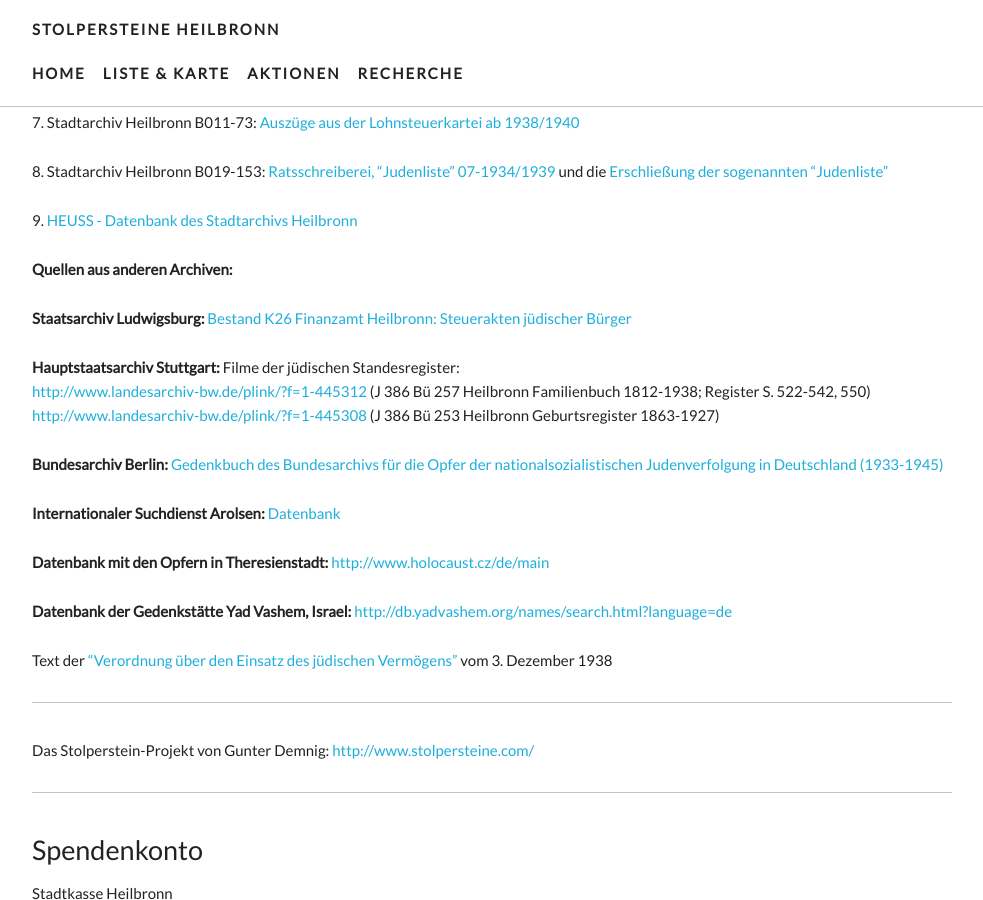
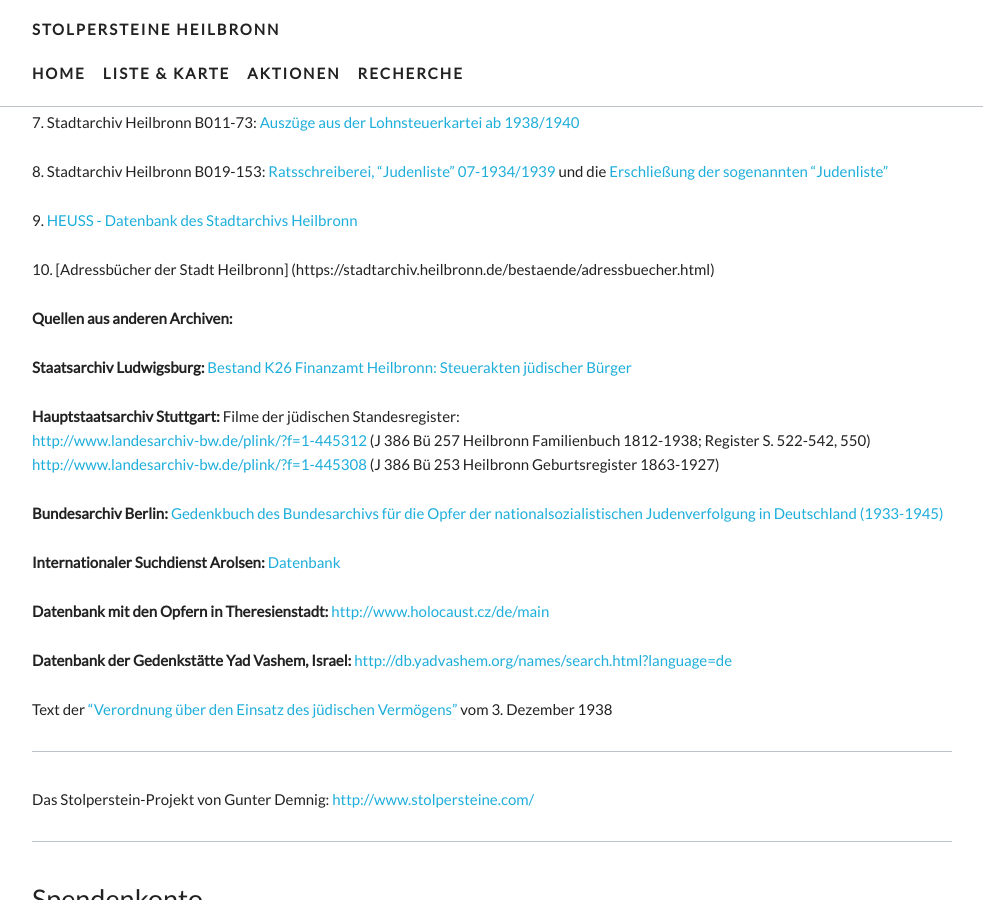
Before and after one commit to opendata-heilbronn/stolpersteine, a Jekyll site: the page built from recherche.md, in a window 1280 px wide and 900 px high, scrolled down 501 px. Shown: the whole window, without its empty margins (148-1131 px from the left). Built offline with Jekyll 4.4.1, drawn with Linux system fonts in a browser that asks for light colours; nearby versions of some CDN libraries; some web fonts are replaced.

Commit message:
Updated Recherche

```diff
--- a/recherche.md
+++ b/recherche.md
@@ -27,6 +27,8 @@ Vom Mittelalter bis zur Zeit der nationalsozialistischen Verfolgungen (1050-1945
 8\. Stadtarchiv Heilbronn B019-153: [Ratsschreiberei, "Judenliste" 07-1934/1939](http://projekt.stolpersteine-heilbronn.de/stadtarchiv-heilbronn-b019-153-ratschreiberei-judenlisten-07-1934-1939.pdf) und die [Erschließung der sogenannten "Judenliste"](http://projekt.stolpersteine-heilbronn.de/B019-153-judenlisten-auswertung.pdf)
 
 9\. [HEUSS - Datenbank des Stadtarchivs Heilbronn](http://heuss.stadtarchiv-heilbronn.de/)
+
+10\. [Adressbücher der Stadt Heilbronn] (https://stadtarchiv.heilbronn.de/bestaende/adressbuecher.html)
 
 **Quellen aus anderen Archiven:**
 
```
